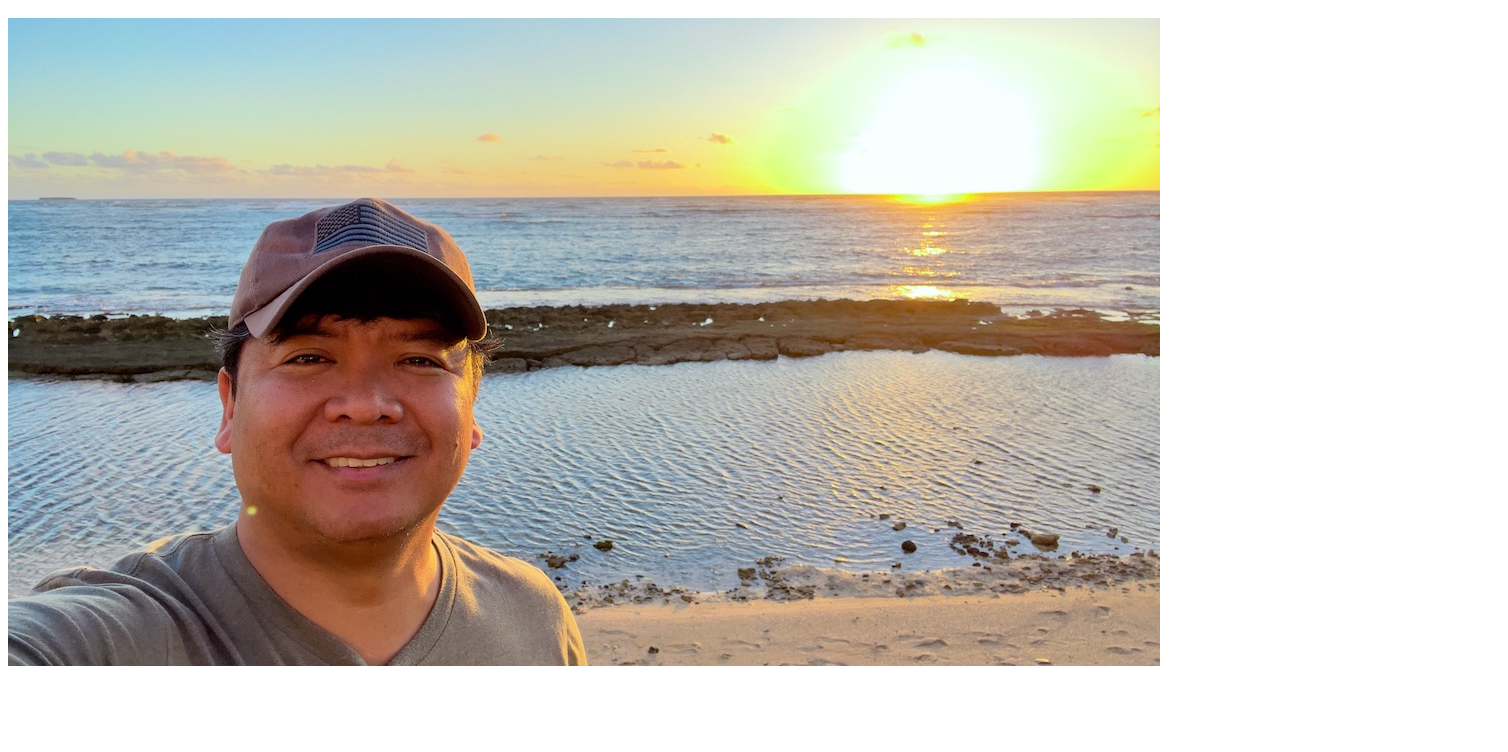
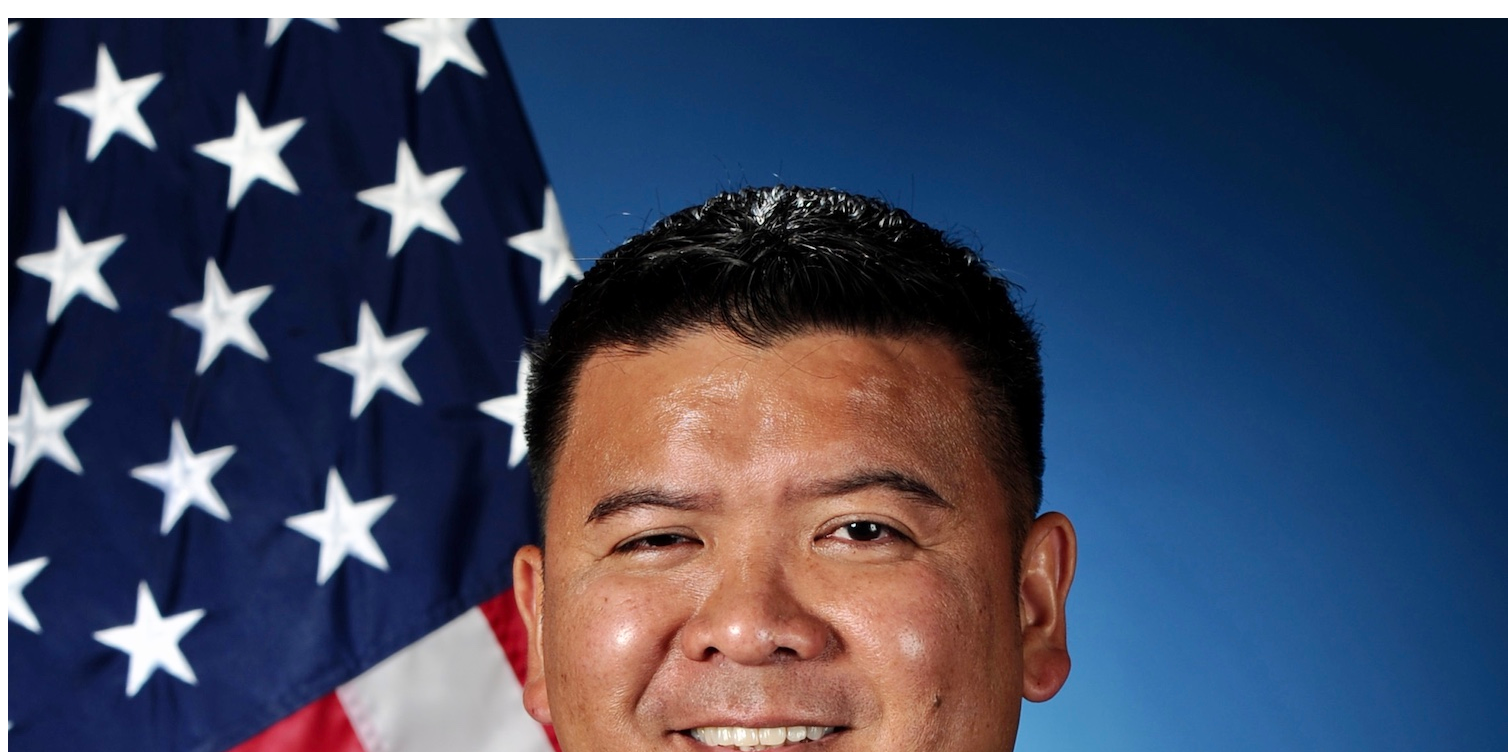
Before and after one commit to rd1r0cc0/rd1r0cc0.github.io, a plain HTML site: page index.html in a window 1280 px wide. Shown: the part 48-800 px from the top of the page, 1508 px wide, since content can reach past the window. Drawn offline with Linux system fonts and the light colour scheme.

Commit message:
Updated Photo
Replaced Biopic with OfficialPhoto

```diff
--- a/index.html
+++ b/index.html
@@ -1,4 +1,4 @@
 <html>
 	<h1>Roger's Portfolio</h1>
-	<img src="./biopic2.jpeg" />
+	<img src="./OfficialPhoto.jpg" />
 </html>
```
Also changed, not shown: OfficialPhoto.jpg (added), biopic2.jpeg (deleted), 1 other file.
